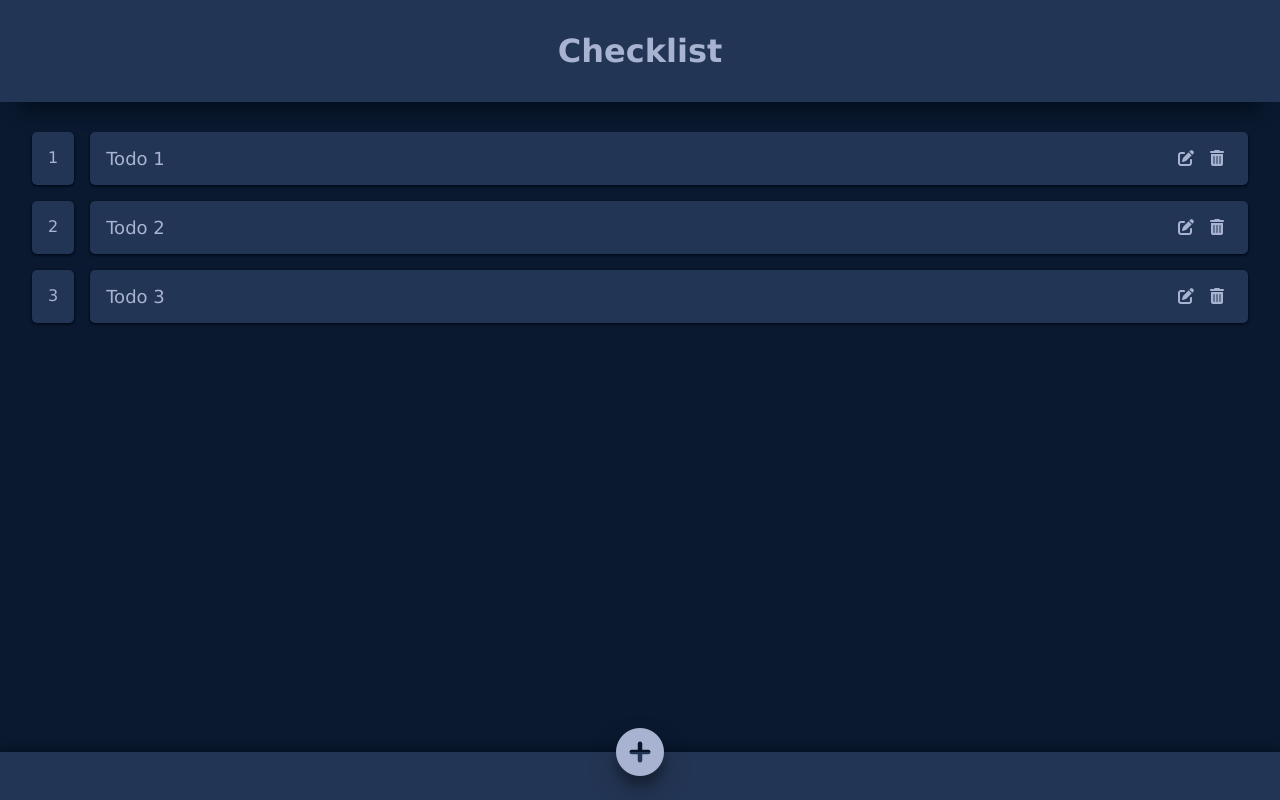
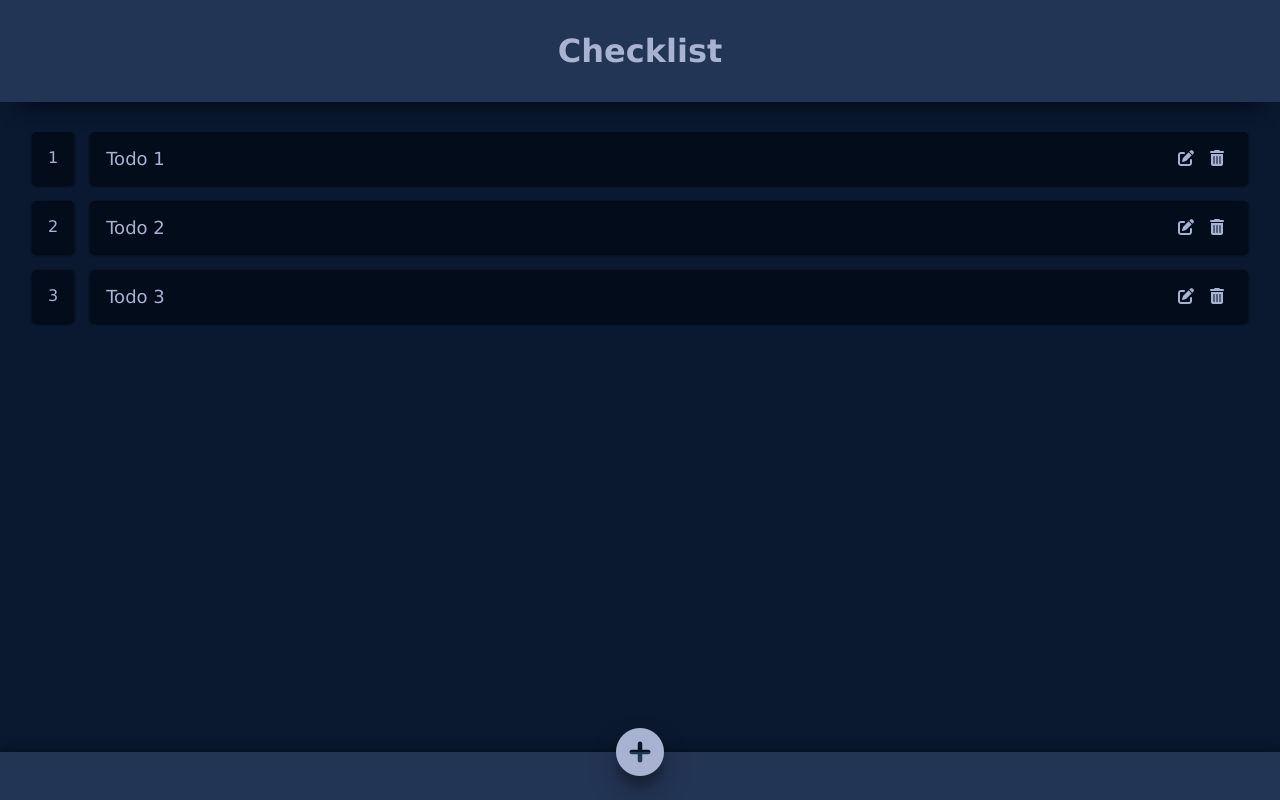
Before and after one commit to johnLexicon/fej22-vue-lab3, a Vue app: page / in a window 1280 px wide. Built offline with nearby package versions, Linux system fonts and the light colour scheme.

Commit message:
Todo item style changes.

```diff
--- a/src/components/TodoItem.vue
+++ b/src/components/TodoItem.vue
@@ -61,12 +61,12 @@ export default {
 }
 .todo-count {
   padding: 1rem;
-  background-color: var(--lightest-navy);
   border-radius: 5px;
   margin-right: 1rem;
+  background-color: var(--dark-navy);
 }
 .todo-content {
-  background-color: var(--lightest-navy);
+  background-color: var(--dark-navy);
   border-radius: 5px;
   padding: 1rem;
   flex: 1;
@@ -87,7 +87,7 @@ export default {
   margin: 0 0.5rem;
 }
 .todo-btns > i:hover {
-  color: var(--pink);
+  color: var(--blue);
 }
 
 @media only screen and (min-width: 768px) {
```
